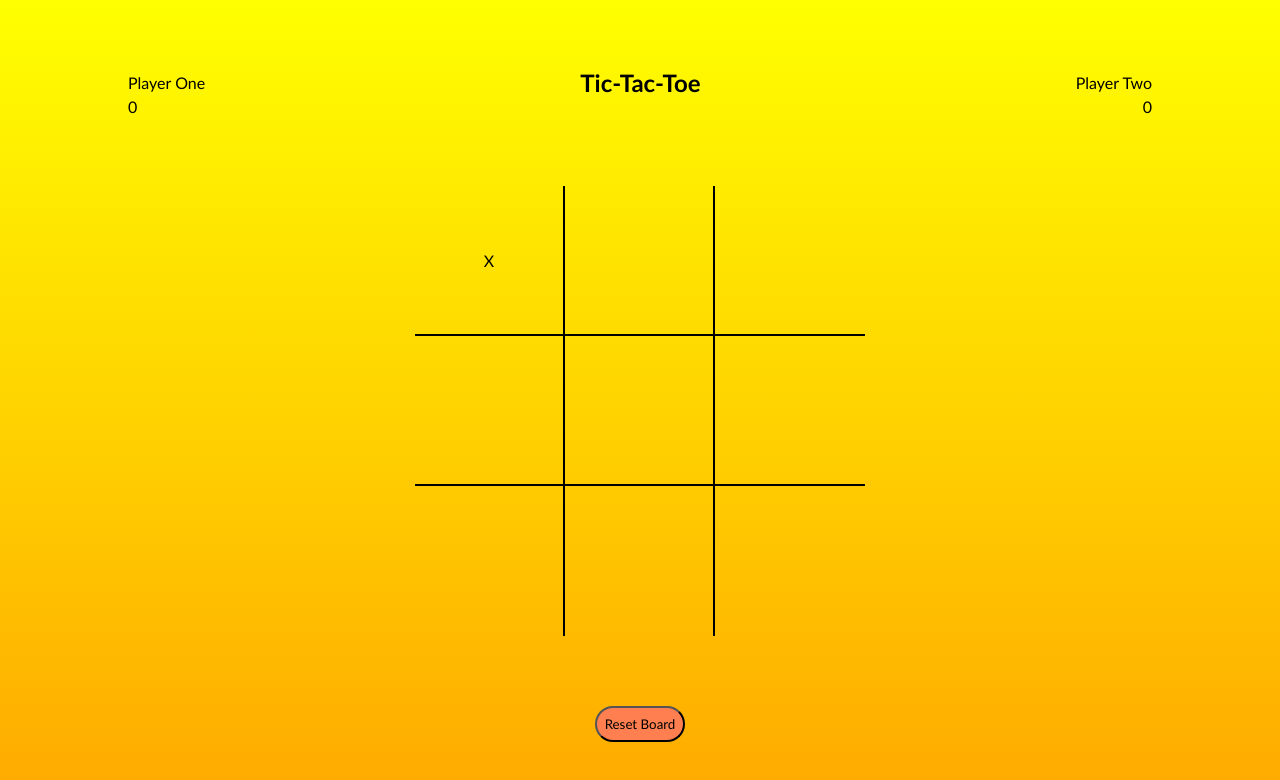
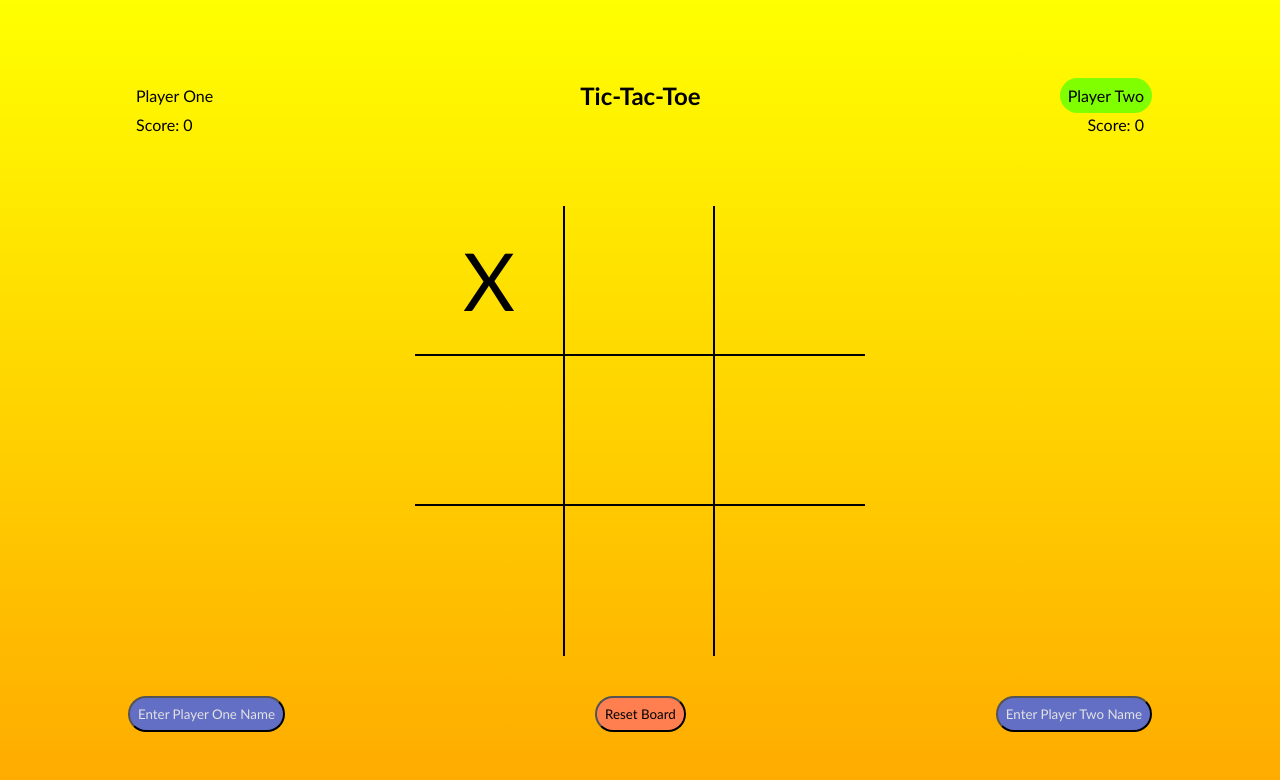
Before and after one commit to rhdavidian/tictactoe, a plain HTML site: page index.html in a window 1280 px wide. Both pictures are taken after a click on the element 490 px from the left and 261 px from the top of the page. Drawn offline with Linux system fonts and the light colour scheme.

Commit message:
Align certain things, create and wire up buttons to change names, adjusted winning message, created indicator for current player.

```diff
--- a/index.html
+++ b/index.html
@@ -8,13 +8,13 @@
 </head>
 <body>
     <div class="header">
-        <span id="p1Name">(Player One Name)</span>
+        <span id="p1Name">Player One</span>
         <h2>Tic-Tac-Toe</h2>
-        <span id="p2Name">(Player Two Name)</span>
+        <span id="p2Name">Player Two</span>
     </div>
     <div class="headerTwo">
-        <span id="p1Score">0</span>
-        <span id="p2Score">0</span>
+        <span id="p1Score">Score: 0</span>
+        <span id="p2Score">Score: 0</span>
     </div>
     <div class="gridContainer">
         <div class="cell right bottom" id="c0" onclick="board.markCell(0,0)"></div>
@@ -27,13 +27,18 @@
         <div class="cell right" id="c7" onclick="board.markCell(2,1)"></div>
         <div class="cell" id="c8" onclick="board.markCell(2,2)"></div>
     </div>
-    <button class="reset" onclick="board.resetBoard()">Reset Board</button>
+    <div class="buttonContainer">
+        <button id="enterP1Name" onclick="game.changeP1Name()">Enter Player One Name</button>
+        <button class="reset" onclick="board.resetBoard()">Reset Board</button>
+        <button id="enterP2Name" onclick="game.changeP2Name()">Enter Player Two Name</button>
+    </div>
 
     <!-- Next Steps: make the score spans reflect the score
-    Make the name spans reflect the names
-    Create a reset button to reset the board; not worth the extra logic to sense a tie (yet)
-    Adjust the font of the X's and O's (bigger)
-    Create input boxes to change names. -->
+    Make the name spans reflect the names X
+    Create a reset button to reset the board; not worth the extra logic to sense a tie (yet) X
+    Adjust the font of the X's and O's (bigger) X
+    Create input boxes or prompts to change names
+    Highlight the active player's name  X -->
 
 <script src="script.js"></script>
 </body>
--- a/script.js
+++ b/script.js
@@ -64,6 +64,7 @@ function Gameboard() {
             renderBoard();
             setTimeout(function() {game.announceWinner()}, 100);
             game.switchPlayer();
+            game.setName();
         } else if (board[row][column] === 'X' || board[row][column] === 'O'){
             alert('That spot is taken, choose another');
         };
@@ -93,18 +94,38 @@ function Gamecontroller (playerOneName = 'Player One', playerTwoName = 'Player T
             score: 0
         }
     ]
+
+    let activePlayer = players[0];
+
     const setName = () => {
         const p1Name = document.getElementById('p1Name');
         const p2Name = document.getElementById('p2Name');
         p1Name.innerHTML = players[0].name;
         p2Name.innerHTML = players[1].name;
+        if (activePlayer === players[0]){
+            //add class with green background to active player name
+            p1Name.classList.add('active');
+            p2Name.classList.remove('active');
+       } else {
+            p1Name.classList.remove('active');
+            p2Name.classList.add('active');
+       };
     }
-    setName();
+    const changeP1Name = () => {
+        players[0].name = prompt('Enter Player One Name:');
+        setName();
+    }
+    const changeP2Name = () =>  {
+        players[1].name = prompt('Enter Player Two Name:');
+        setName();
+    }
+
+    // setName();
     const setScore = () => {
         const p1Score = document.getElementById('p1Score');
         const p2Score = document.getElementById('p2Score');
-        p1Score.innerHTML = players[0].score;
-        p2Score.innerHTML = players[1].score;
+        p1Score.innerHTML = 'Score: ' + players[0].score;
+        p2Score.innerHTML = 'Score: ' + players[1].score;
     }
 
     const showScores = () => {
@@ -112,9 +133,8 @@ function Gamecontroller (playerOneName = 'Player One', playerTwoName = 'Player T
         console.log(`${players[1].name}\'s Score: ${players[1].score}`)
     }
 
-    let activePlayer = players[0];
+    const switchPlayer = () => {
 
-    const switchPlayer = () => {
        activePlayer = activePlayer === players[0] ? players[1] : players[0];
        console.log(`It is now ${activePlayer.name}\'s turn.`)
     }
@@ -132,11 +152,11 @@ function Gamecontroller (playerOneName = 'Player One', playerTwoName = 'Player T
             diagonalTwo.push(row[2-i][i]);
         }
         if (diagonalOne.join('') === 'XXX' || diagonalTwo.join('') === 'XXX') {
-            alert(`${players[0].name} Wins!`)
+            alert(`${players[0].name} Wins! ${players[1].name} starts next.`)
             players[0].score++;
             board.resetBoard();
         } else if (diagonalOne.join('') === 'OOO' || diagonalTwo.join('') === 'OOO'){
-            alert(`${players[1].name} Wins!`)
+            alert(`${players[1].name} Wins! ${players[0].name} starts next.`)
             players[1].score++;
             showScores();
             board.resetBoard();
@@ -146,12 +166,12 @@ function Gamecontroller (playerOneName = 'Player One', playerTwoName = 'Player T
         //check rows
         row.forEach((element) => {
             if (element.join('') === 'XXX') {
-                alert(`${players[0].name} Wins!`);
+                alert(`${players[0].name} Wins! ${players[1].name} starts next.`);
                 players[0].score++;
                 board.resetBoard();
                 showScores();
             } else if (element.join('') === 'OOO') {
-                alert(`${players[1].name} Wins!`);
+                alert(`${players[1].name} Wins! ${players[0].name} starts next.`);
                 players[1].score++;
                 board.resetBoard();
                 showScores();
@@ -170,12 +190,12 @@ function Gamecontroller (playerOneName = 'Player One', playerTwoName = 'Player T
             const columnThree = columnsInOrder.slice(6).join('');
 
             if (columnOne === 'XXX' || columnTwo === 'XXX' || columnThree === 'XXX'){
-                alert(`${players[0].name} Wins!`);
+                alert(`${players[0].name} Wins! ${players[1].name} starts next.`);
                 players[0].score++;
                 board.resetBoard();
                 showScores();
             } else if (columnOne === 'OOO' || columnTwo === 'OOO' || columnThree === 'OOO'){
-                alert(`${players[1].name} Wins!`);
+                alert(`${players[1].name} Wins! ${players[0].name} starts next.`);
                 players[1].score++;
                 board.resetBoard();
                 showScores();
@@ -183,7 +203,8 @@ function Gamecontroller (playerOneName = 'Player One', playerTwoName = 'Player T
         setScore();
     };
 
-    return { getActivePlayer, switchPlayer, whoseTurn, announceWinner, players, setName, setScore }
+    return { getActivePlayer, switchPlayer, whoseTurn, announceWinner,
+            players, setName, setScore, changeP1Name, changeP2Name }
 }
 
 
--- a/styles.css
+++ b/styles.css
@@ -15,7 +15,8 @@ body {
     margin: 20px;
 }
 .header,
-.headerTwo {
+.headerTwo,
+.buttonContainer {
     width: 80vw;
     display: flex;
     justify-content: space-between;
@@ -37,6 +38,7 @@ body {
     align-items: center;
     width: 150px;
     height: 150px;
+    font-size: 60pt;
 }
 .cell:hover {
     background-color: rgba(153, 199, 239, 0.747);
@@ -49,9 +51,33 @@ body {
 .bottom {
     border-bottom: 2px solid black;
 }
+
+button,
 .reset {
     margin-top: 70px;
     background-color: coral;
     padding: 8px;
     border-radius: 25px;
 }
+
+#p1Name,
+#p2Name {
+    padding: 8px;
+}
+#p2Score,
+#p1Score {
+    padding: 2px 8px;
+}
+
+.active {
+    background-color: chartreuse;
+    padding: 8px;
+    position: static;
+    border-radius: 25px;
+}
+
+#enterP1Name,
+#enterP2Name {
+    background-color: rgba(85, 105, 216, 0.913);
+    color: rgb(227, 227, 227);
+}
```
Also changed, not shown: scriptV2.js (+6 -1 lines).
